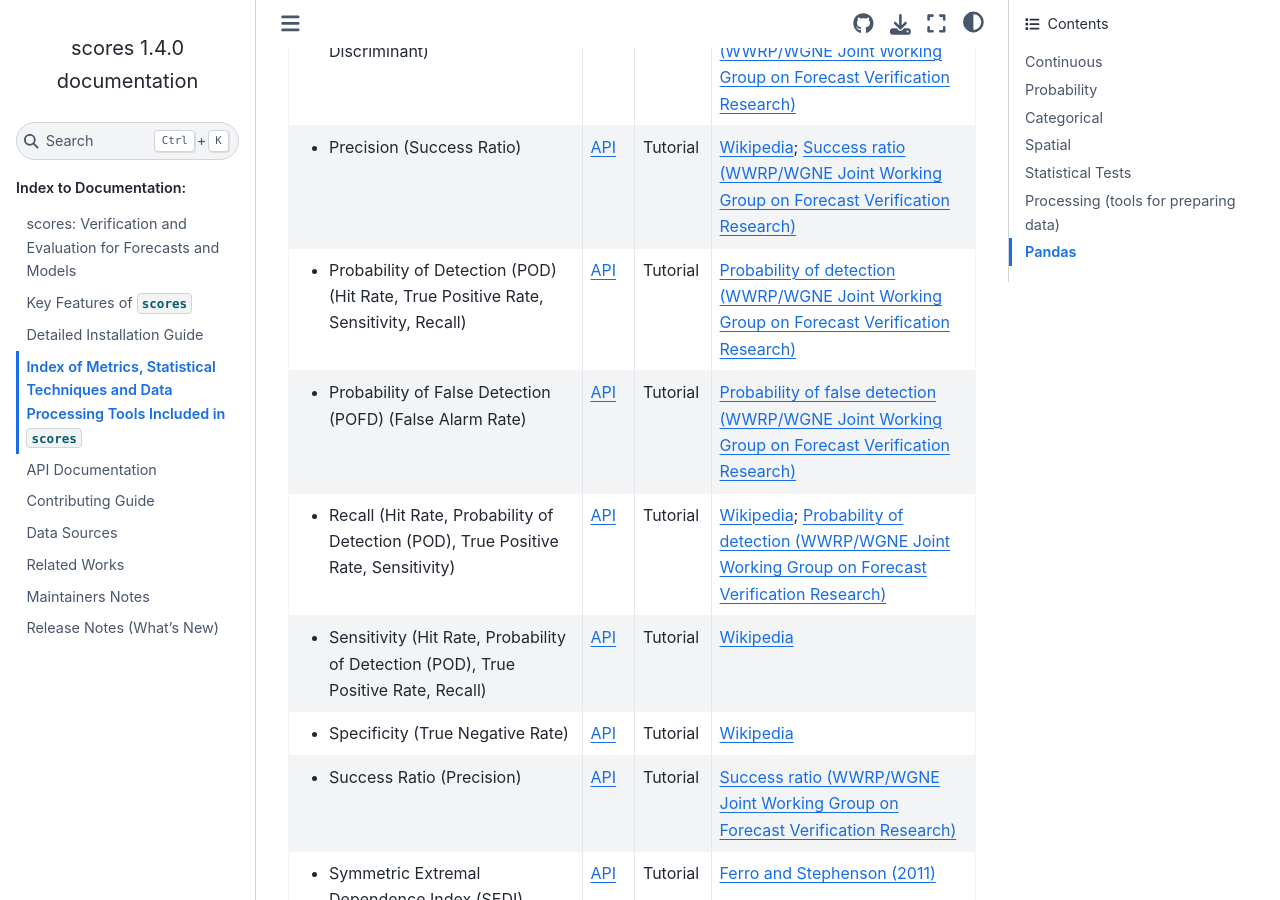
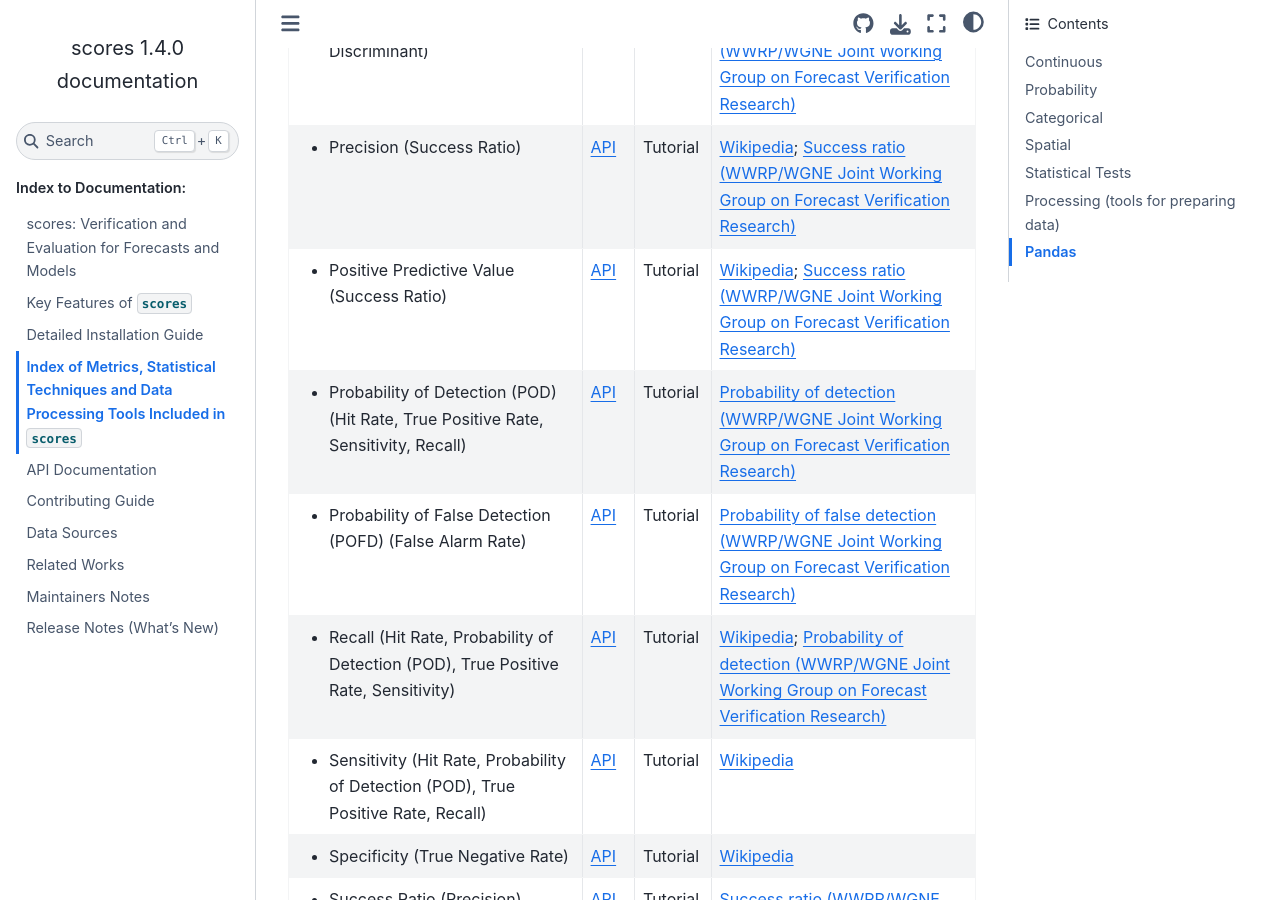
Before and after one commit to nci/scores, a Sphinx documentation site: the page built from docs/included.md, in a window 1280 px wide and 900 px high, scrolled down 6080 px. Built offline with Sphinx 7.4.7 and the Sphinx Book theme 1.1.4, drawn with Linux system fonts in a browser that asks for light colours; pages that are not in the unit, such as notebooks, are missing from menus.

Commit message:
update included.md

```diff
--- a/docs/included.md
+++ b/docs/included.md
@@ -432,6 +432,14 @@
   -
     [Wikipedia](https://en.wikipedia.org/wiki/Precision_and_recall); [Success ratio (WWRP/WGNE Joint Working Group on Forecast Verification Research)](https://www.cawcr.gov.au/projects/verification/#SR)
 * -
+    - Positive Predictive Value (Success Ratio)
+  -
+    [API](api.md#scores.categorical.BasicContingencyManager.positive_predictive_value)
+  -
+    [Tutorial](project:./tutorials/Binary_Contingency_Scores.md)
+  -
+    [Wikipedia](https://en.wikipedia.org/wiki/Positive_and_negative_predictive_values); [Success ratio (WWRP/WGNE Joint Working Group on Forecast Verification Research)](https://www.cawcr.gov.au/projects/verification/#SR)
+* -
     - Probability of Detection (POD) (Hit Rate, True Positive Rate, Sensitivity, Recall)
   -
     [API](api.md#scores.categorical.BasicContingencyManager.probability_of_detection)
```
